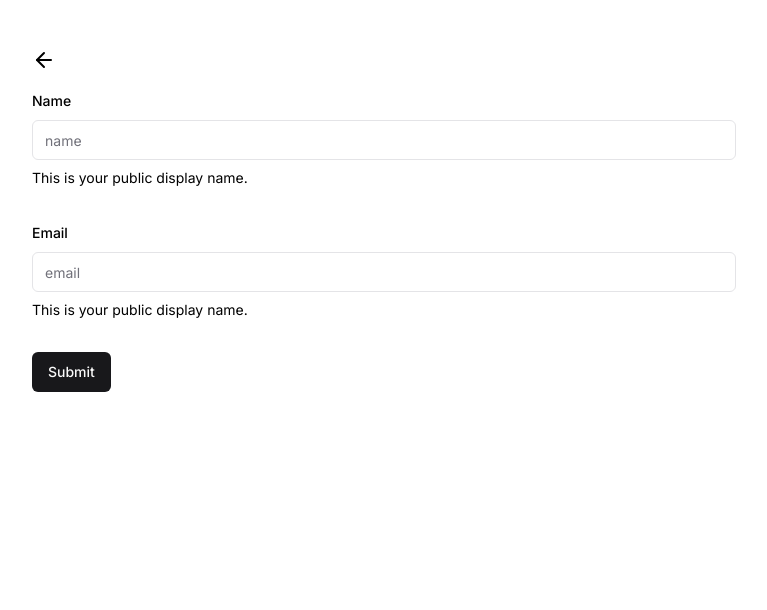
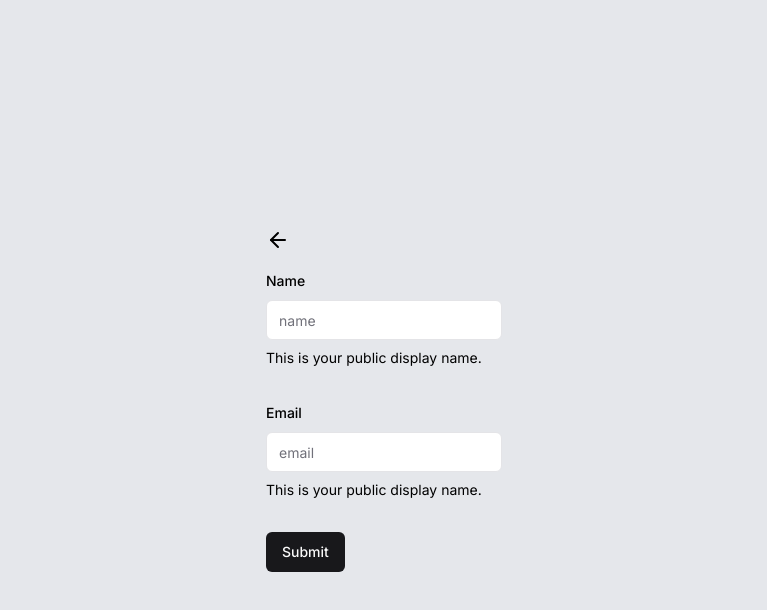
Before and after one commit to hevans90/searchland-assgnment, a Next.js app: page /users/new in a window 1280 px wide. Shown: the top 610 px of the page, without its empty margins (256-1023 px from the left). Built offline with nearby package versions, Linux system fonts and the light colour scheme; what drizzle-zod would draw is missing.

Commit message:
fix(layout): proper centered layout

```diff
--- a/src/app/layout.tsx
+++ b/src/app/layout.tsx
@@ -23,12 +23,12 @@
     <html lang="en">
       <body
         className={cn(
-          'min-h-screen bg-background font-sans antialiased',
+          'h-screen bg-gray-200 font-sans antialiased',
           fontSans.variable,
         )}
       >
-        <main>
-          <div className="px-72 pt-12">{children}</div>
+        <main className="flex flex-col items-center justify-center h-full w-full">
+          {children}
         </main>
         <Toaster />
       </body>
```
